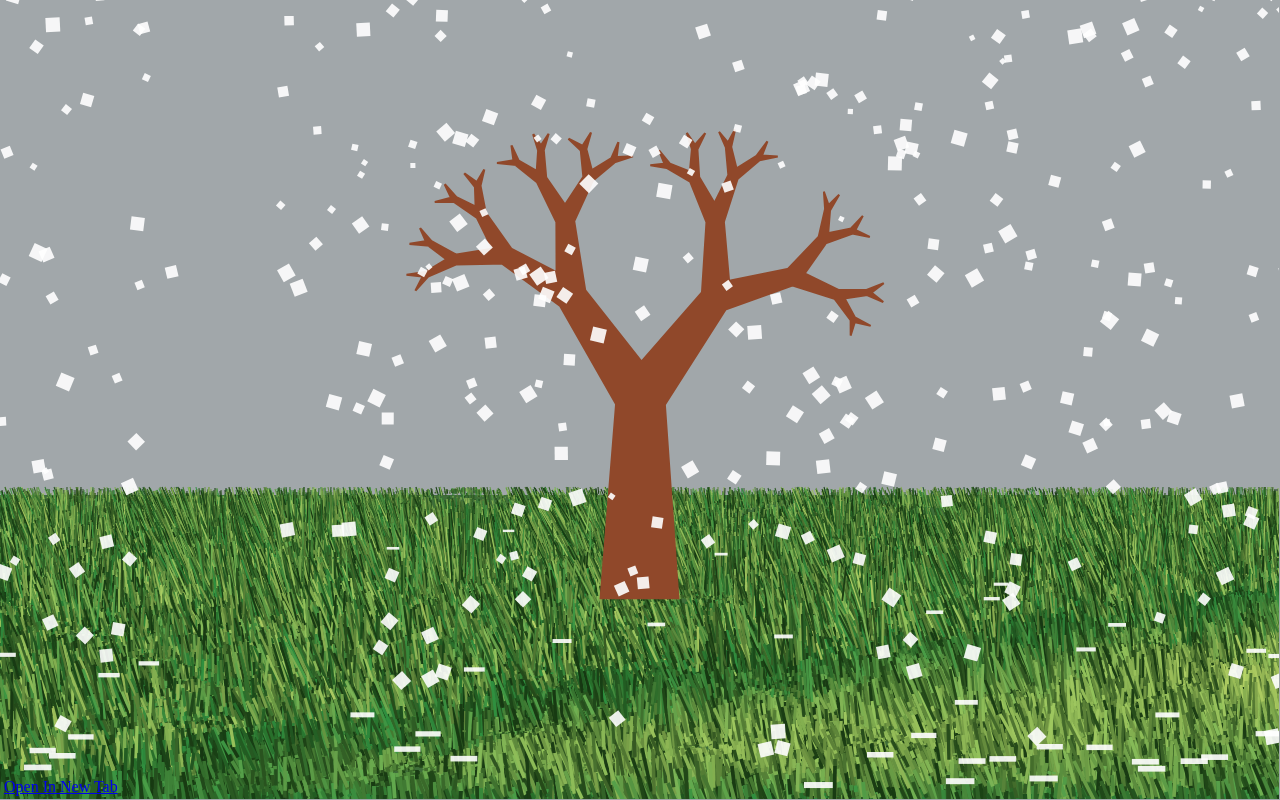
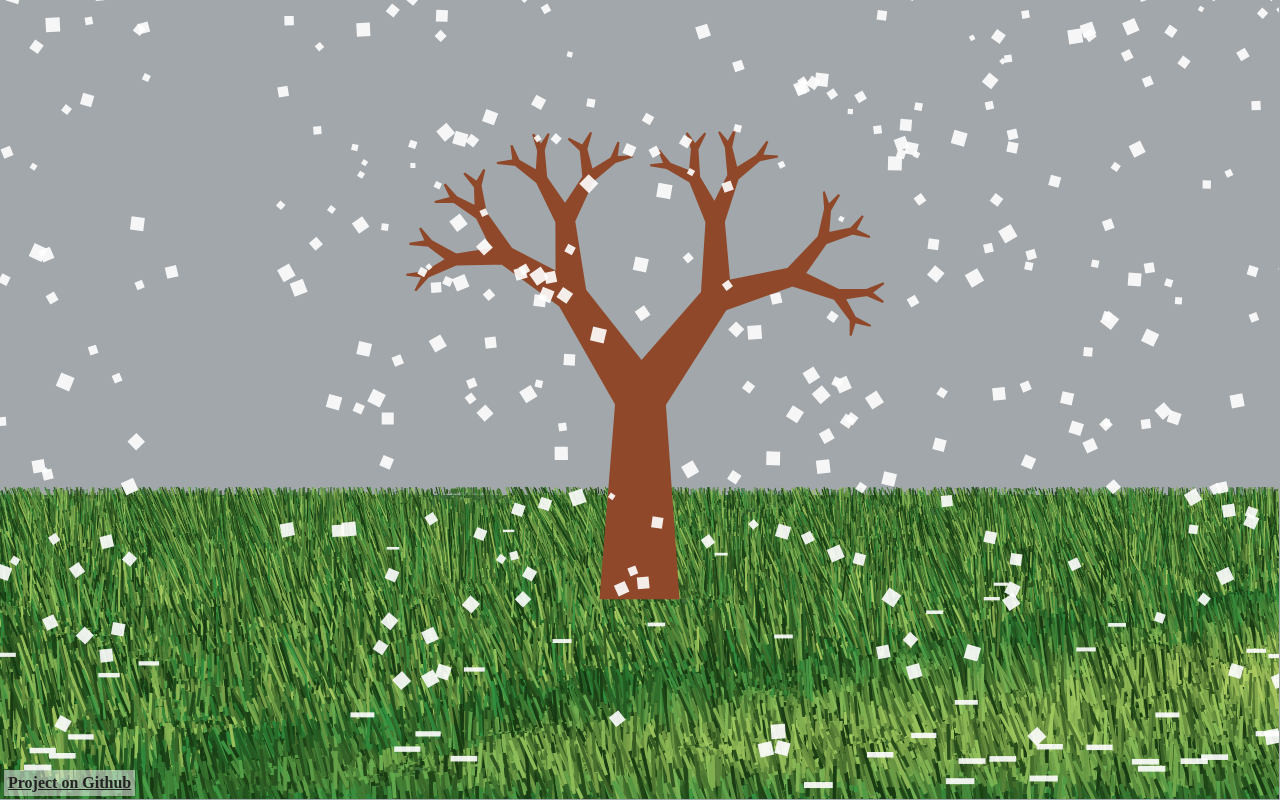
Before and after one commit to fforw/tree-anim, a website built with webpack: page src/template.html in a window 1280 px wide. Built offline with nearby package versions, Linux system fonts and the light colour scheme.

Commit message:
Add link to project

```diff
--- a/src/style.css
+++ b/src/style.css
@@ -62,12 +62,16 @@ body.season-3
     z-index: 50;
 }
 
-#music
+#project
 {
     position: absolute;
     left: 4px;
     bottom: 4px;
     z-index: 110;
+    color: #222;
+    font-weight: bold;
+    padding: 4px;
+    background: rgba(255,255,255,0.5);
 }
 
 
--- a/src/template.html
+++ b/src/template.html
@@ -8,6 +8,6 @@
 <img id="grass" class="offscreen" src="<%=require('./grass.png')%>">
 <img id="leaf" class="offscreen" src="<%=require('./leaf.png')%>">
 <canvas id="screen"></canvas>
-<a id="music" href="https://www.youtube.com/watch?v=Gsz3mrnIBd0" target="music">Open In New Tab</a>
+<a id="project" href="https://github.com/fforw/tree-anim">Project on Github</a>
 </body>
 </html>
```
Also changed, not shown: docs/index.html (+3 -3 lines), 10 other files.
